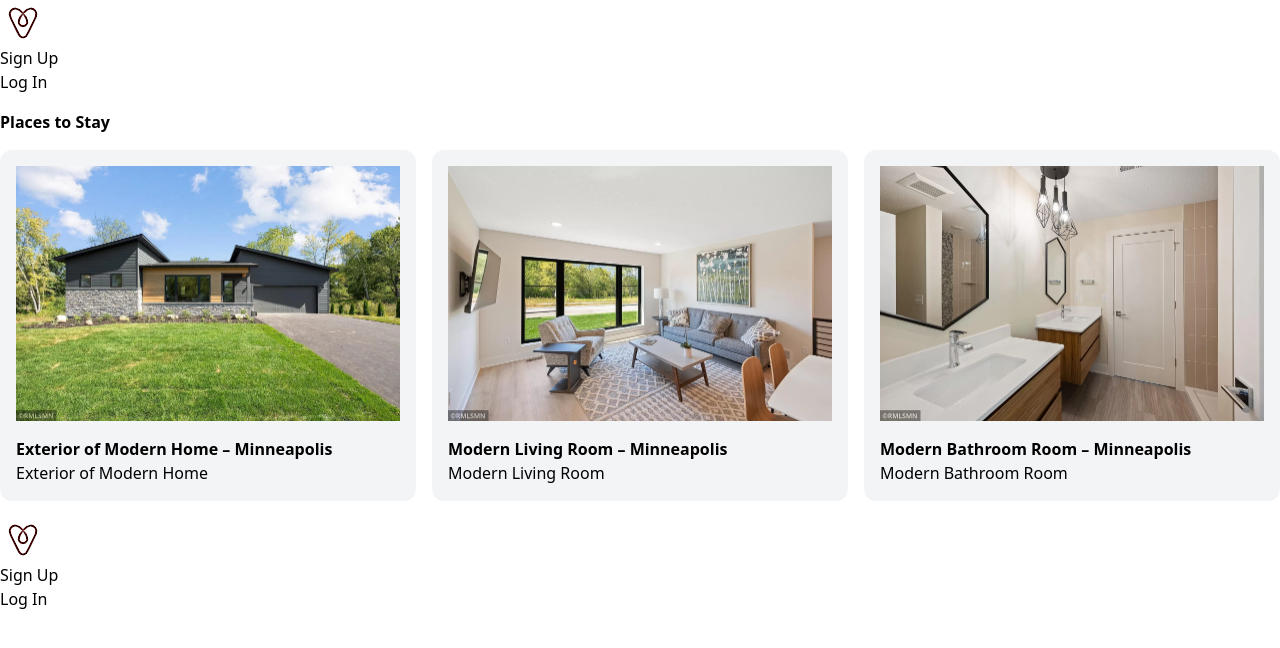
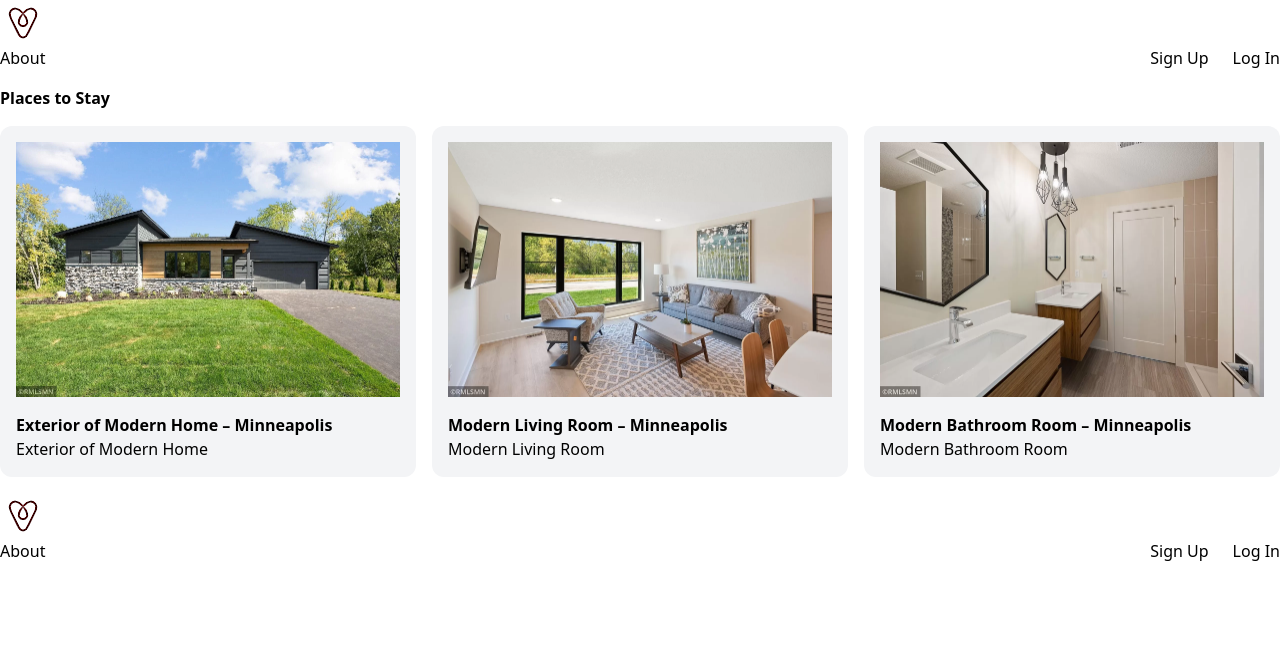
Before and after one commit to william-shelly/nextbnb, a Next.js app: page / in a window 1280 px wide. Shown: the top 648 px of the page. Built offline with nearby package versions, Linux system fonts and the light colour scheme.

Commit message:
correcting tailwind design issues with navigation

```diff
--- a/components/Nav.js
+++ b/components/Nav.js
@@ -2,19 +2,28 @@ import Link from "next/link"
 
 export default function Nav(props) {
   return (
-    <nav>
-      <ul>
-        <li>
+    <nav className="container">
+      <div className="flex justify-between">
+        <ul className="inline-block">
+          <li className="inline-block pr-6">
+            <Link href="/about">
+              <a>About</a>
+            </Link>
+          </li>
+        </ul>
+        <ul className="inline-block">
+          <li className="inline-block pr-6">
             <Link href="/register">
               <a>Sign Up</a>
             </Link>
           </li>
-        <li>
+          <li className="inline-block pr-0">
             <Link href="/login">
               <a>Log In</a>
             </Link>
           </li>
         </ul>
+      </div>
     </nav>
   )
 }
--- a/pages/index.js
+++ b/pages/index.js
@@ -10,7 +10,7 @@ const content = (
     <div className="columns-1 py-4">
       <h2 className='font-bold'>Places to Stay</h2>
     </div>
-    <div className="columns-3 houses">
+    <div className="houses grid grid-flow-col gap-4">
       {houses.map((house, index) => {
         return <House key={index} {...house} />
       })}
```
Lines whose indentation alone changed are shown as unchanged.
